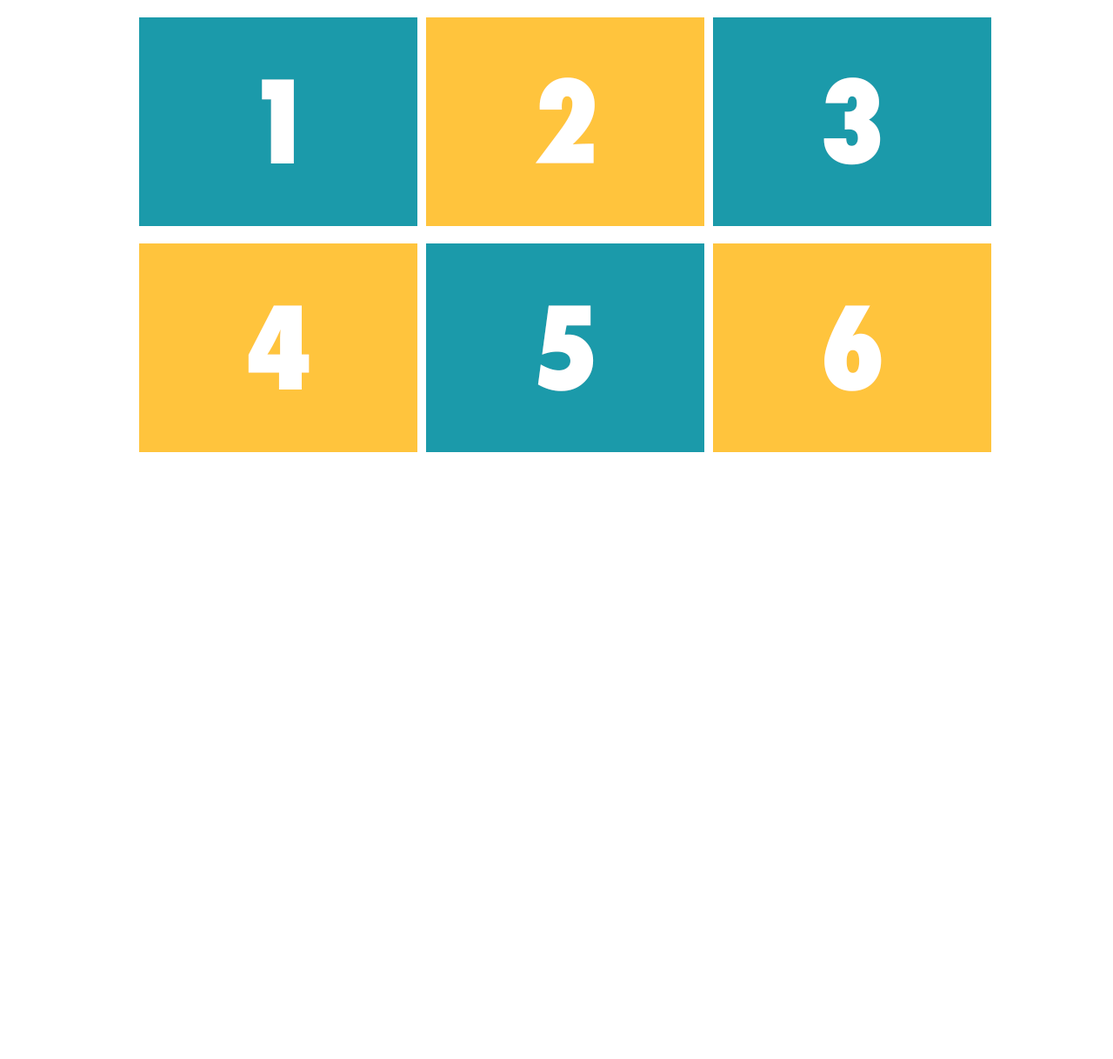
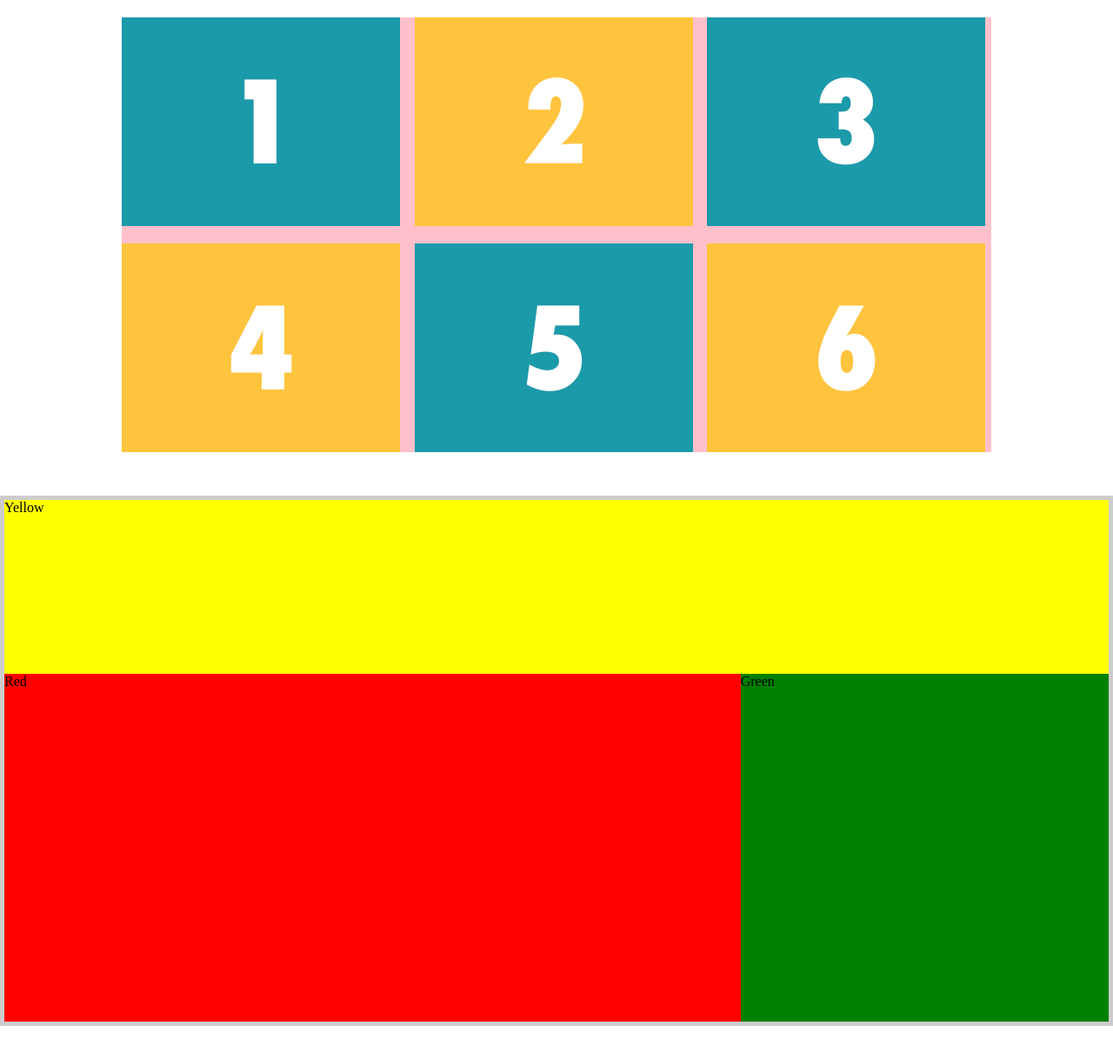
Before and after one commit to yucky0512/htmlcss_textbook, a plain HTML site: page lesson4/4-02.html in a window 1280 px wide. Shown: the whole page at 87% size. Before the commit the page ends 800 px from the top, so only its background shows below. Drawn offline with Linux system fonts and the light colour scheme.

Commit message:
4-02完成 gridの基礎も含む

```diff
--- a/lesson4/4-02.html
+++ b/lesson4/4-02.html
@@ -18,5 +18,13 @@
 
     </ul>
 
+    <div class="grid">
+        <div class="yellow">Yellow</div>
+        <div class="red">Red</div>
+        <div class="green">Green</div>
+        <div class="blue">blue</div>
+
+    </div>
+
 </body>
 </html>
--- a/lesson4/css/4-02.css
+++ b/lesson4/css/4-02.css
@@ -12,18 +12,23 @@ img{
     max-width: 100%;
 }
 .container{
-    width: 1000px;
+    /* width: 1000px; */
+    width: 100%;
+    background-color: pink;
+    max-width: 1000px;
     margin: 20px auto;
     display: grid;
 
     /*　列　*/
-    grid-template-columns: 320px 320px 320px;
+    /* grid-template-columns: 320px 320px 320px; */
+    grid-template-columns: 1fr 1fr 1fr;
 
     /*　行　*/
-    grid-template-rows: 240px 240px;
+    /* grid-template-rows: 240px 240px; */
+    grid-template-rows: 1fr 1fr;
 
     /*　レイアウト　*/
-    justify-content: end;
+    justify-content: start;
     align-content: start;
     align-items: center;
 
@@ -34,12 +39,58 @@ img{
     grid-gap: 20px 10px;/*　row-gap colum-gapの順*/
 
 }
-@media screen and (max-width: 999px){
+@media screen and (max-width: 650px){
     .container{
-        width: 320px;
-        grid-template-columns: 155px 155px;
-        grid-template-rows: 116px 116px 116px;
+        grid-template-columns: 1fr 1fr;
+        grid-template-rows: 1fr 1fr 1fr;
         grid-gap: 10px;
 
     }
+
+
 }
+
+.grid{
+    display: grid;
+    border: 5px solid #ccc;
+    min-width: 1000px;
+    margin: 50px auto;
+
+    /* 行 */
+    grid-template-rows: repeat(3,[start]200px[end]);
+    /* 　繰り返し回数 サイズ*/
+
+    /* 列 */
+    grid-template-columns: repeat(3,1fr);
+
+    /* レイアウト */
+    /* justify-items: start;
+    align-items: center; */
+
+
+}
+
+.yellow{
+    background: yellow;
+    grid-column: 1 / 4;
+
+}
+
+.red{
+    background:red;
+    grid-column: 1 / 3;
+    grid-row: 2 / 4;
+    z-index: 1;  /* 重ね順 */
+}
+
+.green{
+    background: green;
+    grid-column: 3 /4;
+    grid-row: 2 /4;
+
+}
+.blue{
+    background: blue;
+    grid-area: 2 / 2 / 3 / 3;
+    /* row-start col-start row-end col-end */
+}
```
